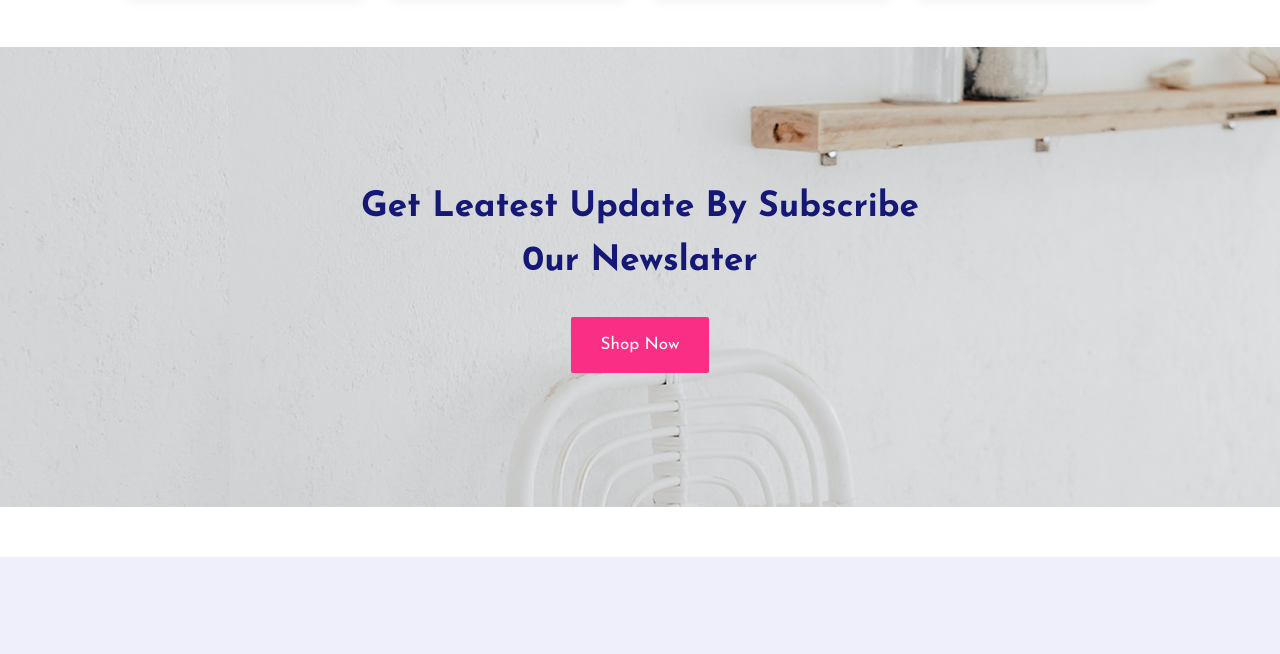
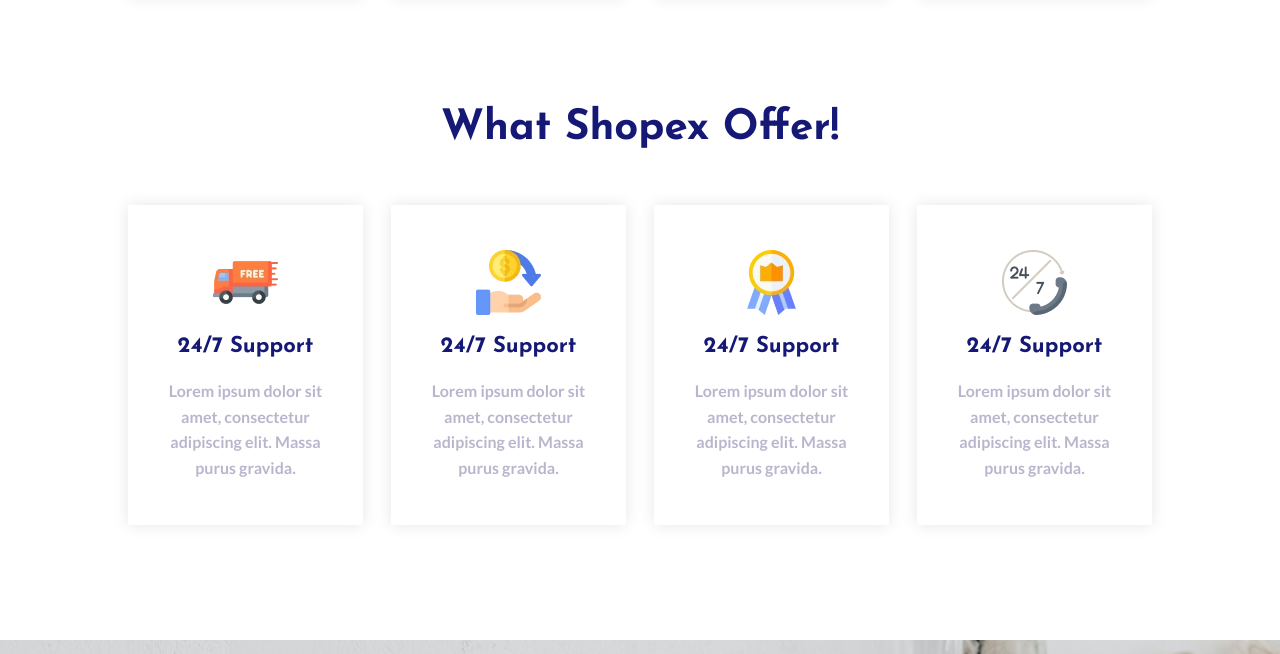
Before and after one commit to AnayaRawan/Hekto_project, a plain HTML site: page index.html in a window 1280 px wide. Shown: the part 1220-1874 px from the top of the page. Drawn offline with Linux system fonts and the light colour scheme.

Commit message:
adding services section

```diff
--- a/assets/css/main.css
+++ b/assets/css/main.css
@@ -338,6 +338,66 @@ ul {
   }
 }
 
+/* services section  */
+
+.services {
+  text-align: center;
+  padding: 60px 0;
+}
+
+.services h2 {
+  color: var(--dark_blue_color);
+  font-size: 42px;
+  font-family: "Josefin sans", sans-serif;
+}
+
+.services .row {
+  gap: 28px;
+  padding: 55px 0;
+}
+
+.service {
+  display: flex;
+  justify-content: center;
+  align-items: center;
+  flex-direction: column;
+  gap: 20px;
+  width: calc((100% - 84px) / 4);
+  box-shadow: 0 0 15px rgba(0, 0, 0, 0.1);
+  padding: 45px 26px;
+}
+
+.service h3 {
+  color: var(--dark_blue_color);
+  font-family: "Josefin Sans", sans-serif;
+  font-size: 22px;
+}
+.service p {
+  color: rgba(26, 11, 91, 0.3);
+  font-size: 16px;
+  font-family: "lato", sans-serif;
+  font-weight: bold;
+  line-height: 25.6px;
+}
+
+@media screen and (min-width: 680px) and (max-width: 990px) {
+  .services h2 {
+    font-size: 36px;
+  }
+  .service {
+    width: calc((100% - 60px) / 2);
+  }
+}
+
+@media screen and (min-width: 320px) and (max-width: 680px) {
+  .services h2 {
+    font-size: 28px;
+  }
+  .service {
+    width: 100%;
+  }
+}
+
 /* shop now section */
 
 .shopNow {
--- a/index.html
+++ b/index.html
@@ -174,6 +174,34 @@
             </div>
         </section>
 
+        <section class="services">
+            <h2>What Shopex Offer!</h2>
+            <div class="container">
+                <div class="row">
+                    <div class="service">
+                        <img src="./assets/images/free-delivery 1.webp" alt="free delivery">
+                        <h3>24/7 Support</h3>
+                        <p>Lorem ipsum dolor sit amet, consectetur adipiscing elit. Massa purus gravida.</p>
+                    </div>
+                    <div class="service">
+                        <img src="./assets/images/cashback 1.webp" alt="cashback">
+                        <h3>24/7 Support</h3>
+                        <p>Lorem ipsum dolor sit amet, consectetur adipiscing elit. Massa purus gravida.</p>
+                    </div>
+                    <div class="service">
+                        <img src="./assets/images/premium-quality 1.webp" alt="premium quality">
+                        <h3>24/7 Support</h3>
+                        <p>Lorem ipsum dolor sit amet, consectetur adipiscing elit. Massa purus gravida.</p>
+                    </div>
+                    <div class="service">
+                        <img src="./assets/images/24-hours-support 1.webp" alt="24 hours support">
+                        <h3>24/7 Support</h3>
+                        <p>Lorem ipsum dolor sit amet, consectetur adipiscing elit. Massa purus gravida.</p>
+                    </div>
+                </div>
+            </div>
+        </section>
+
         <section class="shopNow">
             <div class="container">
                 <div class="newsDetails">
```
Also changed, not shown: assets/images/24-hours-support 1.webp (added), assets/images/cashback 1.webp (added), assets/images/free-delivery 1.webp (added), assets/images/premium-quality 1.webp (added).
